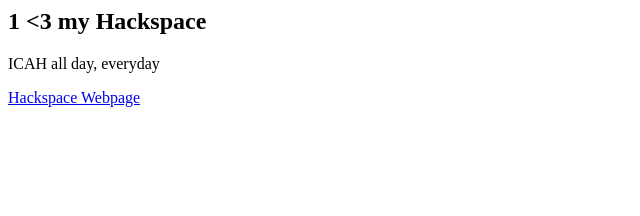
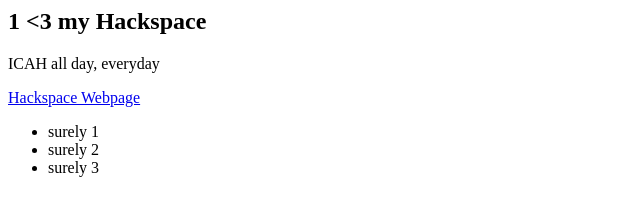
Before and after one commit to HottestFudge/Horizons, a plain HTML site: page index.html in a window 1280 px wide. Shown: the whole page, without its empty margins (0-640 px from the left). Drawn offline with Linux system fonts and the light colour scheme.

Commit message:
Update index.html

```diff
--- a/index.html
+++ b/index.html
@@ -3,5 +3,10 @@
     <h2>1 <3 my Hackspace </h2>
       <p>ICAH all day, everyday</p>
       <a href="https://www.imperial.ac.uk/advanced-hackspace/">Hackspace Webpage</a>
+<ul>
+  <li>surely 1</li>
+  <li>surely 2</li>
+  <li>surely 3</li>
+</ul>
   </body>
 </html>
```
